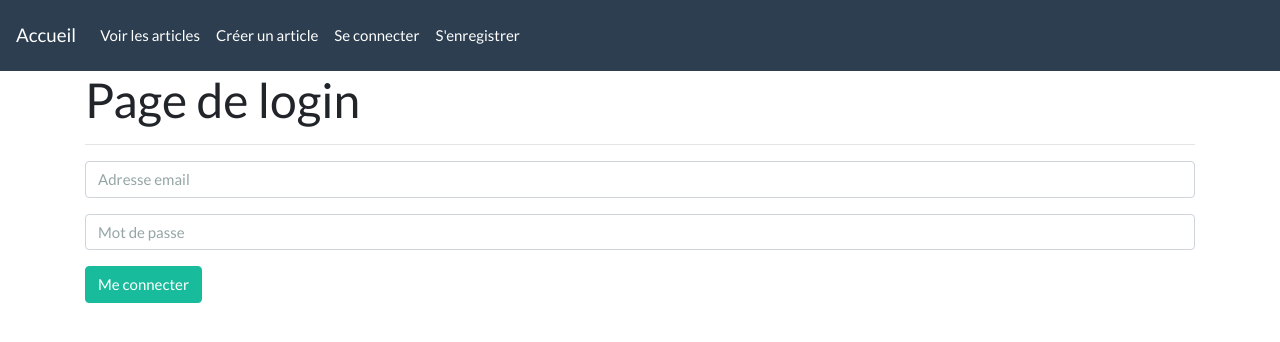
After one commit to S-Thibault/symfony_blog, a Symfony app: template templates/security/login.html.twig in a window 1280 px wide. The commit adds this page. Shown: the top 342 px of the page. Run offline with Twig, Linux system fonts and the light colour scheme; the template is opened without the code that fills it, so the values that code supplies are empty; some libraries are stand-ins or nearby versions.

Commit message:
Sauvegarde 10

```diff
--- a/templates/base.html.twig
+++ b/templates/base.html.twig
@@ -11,7 +11,7 @@
     <body>
 
         <nav class="navbar navbar-expand-lg navbar-dark bg-primary">
-            <a class="navbar-brand" href="{{ path('home') }}">Test Symfony !</a>
+            <a class="navbar-brand" href="{{ path('home') }}">Accueil</a>
             <button class="navbar-toggler" type="button" data-toggle="collapse" data-target="#navbarColor01" aria-controls="navbarColor01" aria-expanded="false" aria-label="Toggle navigation">
               <span class="navbar-toggler-icon"></span>
             </button>
@@ -19,14 +19,25 @@
             <div class="collapse navbar-collapse" id="navbarColor01">
                 <ul class="navbar-nav mr-auto">
                     <li class="nav-item">
-                        <a class="nav-link" href="{{ path('blog') -}}">Articles</a>
+                        <a class="nav-link" href="{{ path('blog') -}}">Voir les articles</a>
                     </li>
                     <li class="nav-item">
                         <a class="nav-link" href="{{ path('blog_create') }}">Créer un article</a>
                     </li>
-                    <li class="nav-item">
-                        <a class="nav-link" href="{{ path('security_registration') }}">S'enregistrer</a>
-                    </li>
+
+                    {% if not app.user %}
+                        <li class="nav-item">
+                            <a class="nav-link" href="{{ path('security_login') }}">Se connecter</a>
+                        </li>
+                        <li class="nav-item">
+                            <a class="nav-link" href="{{ path('security_registration') }}">S'enregistrer</a>
+                        </li>
+                    {% else %}
+                        <li class="nav-item">
+                            <a class="nav-link" href="{{ path('security_logout') }}">Se déconnecter</a>
+                        </li>
+                    {% endif %}
+
                 </ul>
             </div>
           </nav>
--- a/templates/blog/home.html.twig
+++ b/templates/blog/home.html.twig
@@ -2,7 +2,7 @@
 
 
 {% block title %}
-    Test Page Home
+    Accueil
 {% endblock %}
 
 
--- a/templates/blog/show.html.twig
+++ b/templates/blog/show.html.twig
@@ -3,7 +3,7 @@
 {% form_theme formComment 'bootstrap_4_layout.html.twig' %}
 
 {% block title %}
-    Page Show
+    Article sélectionné
 {% endblock %}
 
 {% block body %}
--- /dev/null
+++ b/templates/security/login.html.twig
@@ -0,0 +1,25 @@
+{% extends 'base.html.twig' %}
+
+{# {% form_theme formRegistration 'bootstrap_4_layout.html.twig' %} #}
+
+{% block title %}
+    Connexion
+{% endblock %}
+
+{% block body %}
+    <h1>Page de login</h1>
+    <hr>
+
+    <form class="" action="{{ path('security_login') }}" method="post">
+        <div class="form-group">
+            <input type="text" class="form-control" placeholder="Adresse email" required name="_username" value="">
+        </div>
+        <div class="form-group">
+            <input type="password" class="form-control" placeholder="Mot de passe" required name="_password" value="">
+        </div>
+        <div class="form-group">
+            <button type="submit" class="btn btn-success">Me connecter</button>
+        </div>
+    </form>
+
+{% endblock %}
--- a/templates/security/registration.html.twig
+++ b/templates/security/registration.html.twig
@@ -3,7 +3,7 @@
 {% form_theme formRegistration 'bootstrap_4_layout.html.twig' %}
 
 {% block title %}
-    Page Registration
+    S'enregistrer
 {% endblock %}
 
 {% block body %}
```
Also changed, not shown: src/Controller/SecurityController.php (+17 -1 lines), 1 other file.
